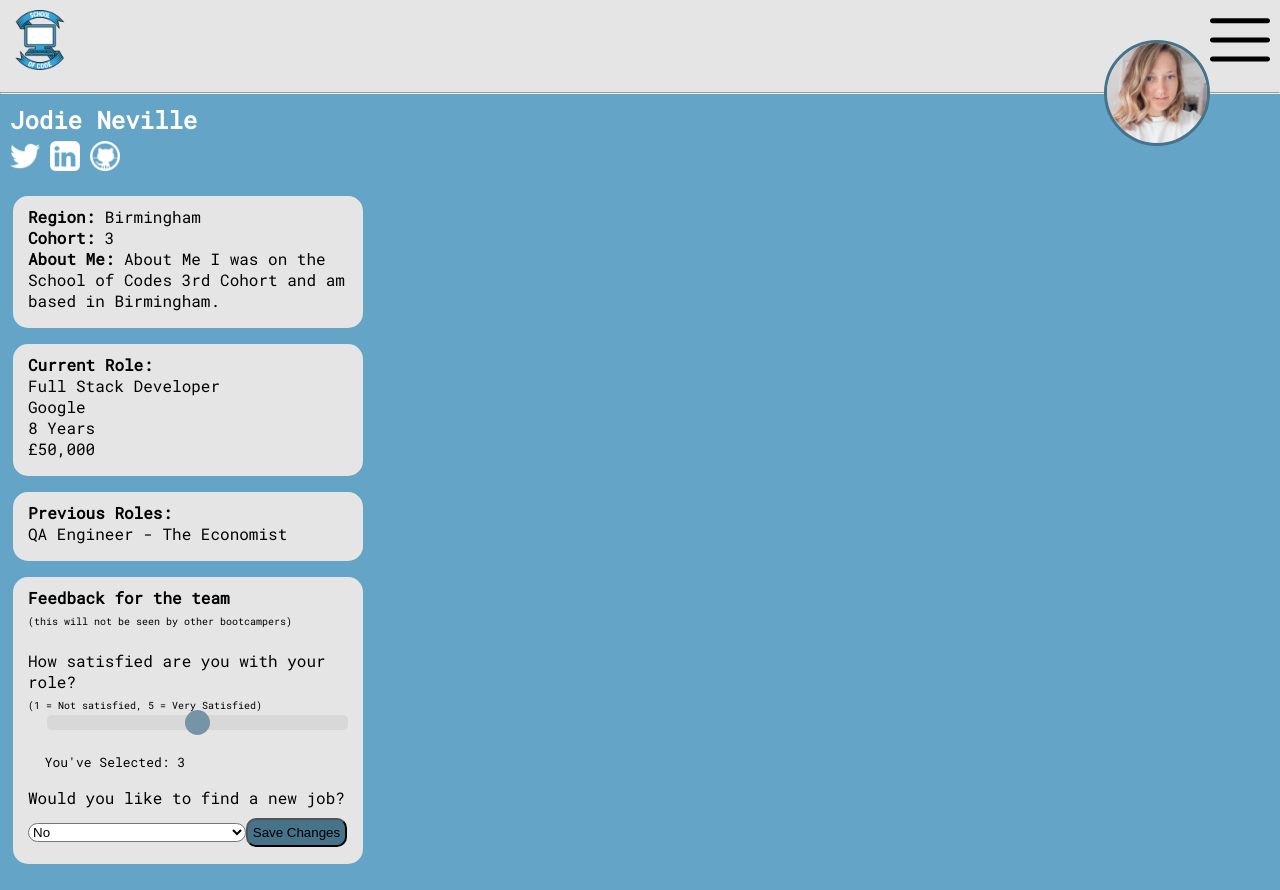
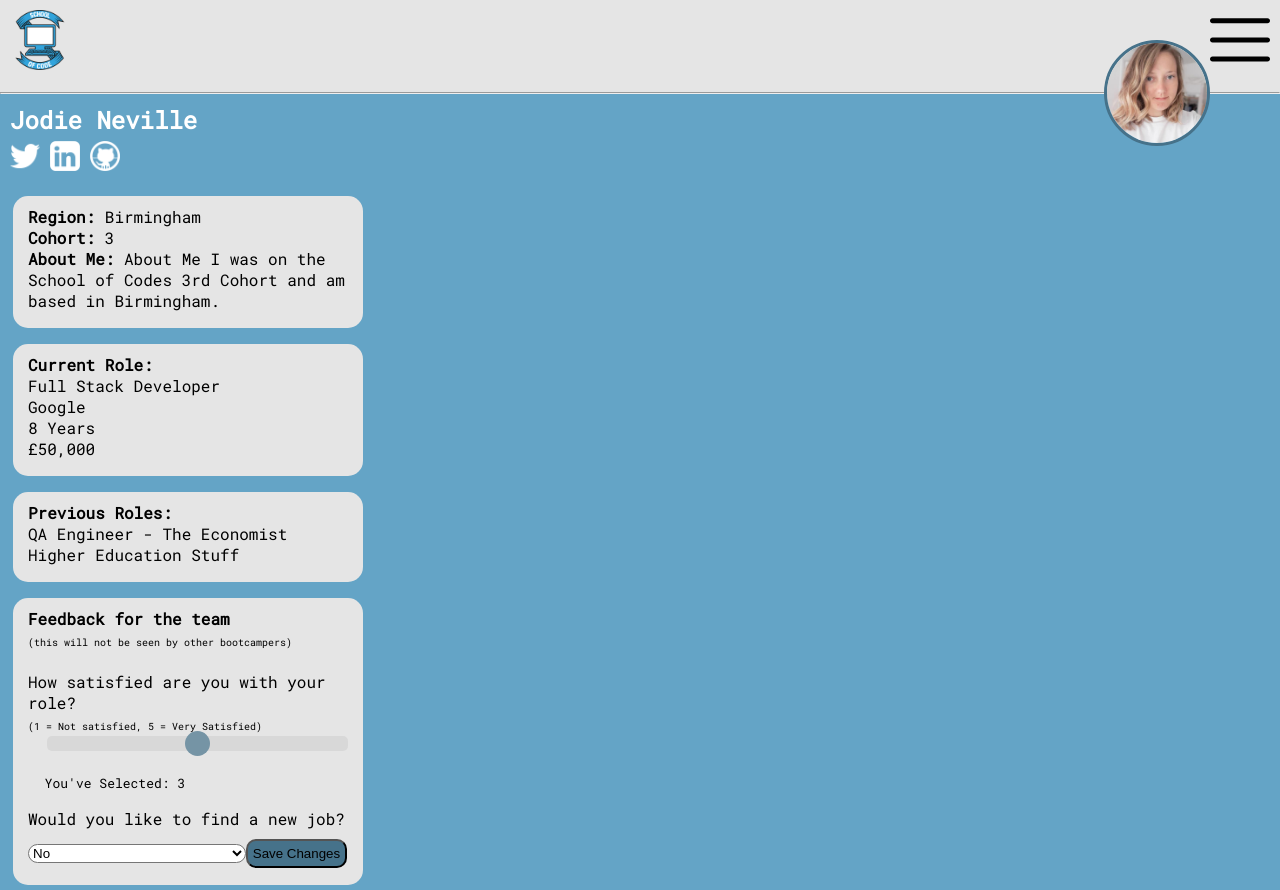
Before and after one commit to SchoolOfCode/Bootcamper-Network-App-React, a React (Create React App) app: page /profile in a window 1280 px wide. Before the commit the page ends 869 px from the top, so only its background shows below. Built offline with nearby package versions, Linux system fonts and the light colour scheme.

Commit message:
profile job map working

```diff
--- a/src/Components/Profile/Profile.js
+++ b/src/Components/Profile/Profile.js
@@ -20,15 +20,13 @@ const dummyData = {
   company: "Google",
   timeInRole: "8 Years",
   salary: "£50,000",
-  prevRoles: {
-    1: "QA Engineer - The Economist",
-    2: "Higher Education Stuff",
-  },
+  prevRoles: ["QA Engineer - The Economist", "Higher Education Stuff"],
 };
 
 function Profile() {
   const [sliderValue, setSliderValue] = useState(3);
   const [option, setOption] = useState("");
+
   return (
     <>
       <div className="info">
@@ -82,10 +80,10 @@ function Profile() {
       </div>
       <div className="profileContainer">
         <ul>
-          <li>
-            <span style={{ fontWeight: "bold" }}>Previous Roles: </span>
-          </li>
-          <li>{dummyData.prevRoles[1]}</li>
+          <span style={{ fontWeight: "bold" }}>Previous Roles: </span>
+          {dummyData.prevRoles.map((item) => {
+            return <li> {item}</li>;
+          })}
         </ul>
       </div>
       <TeamData
```
